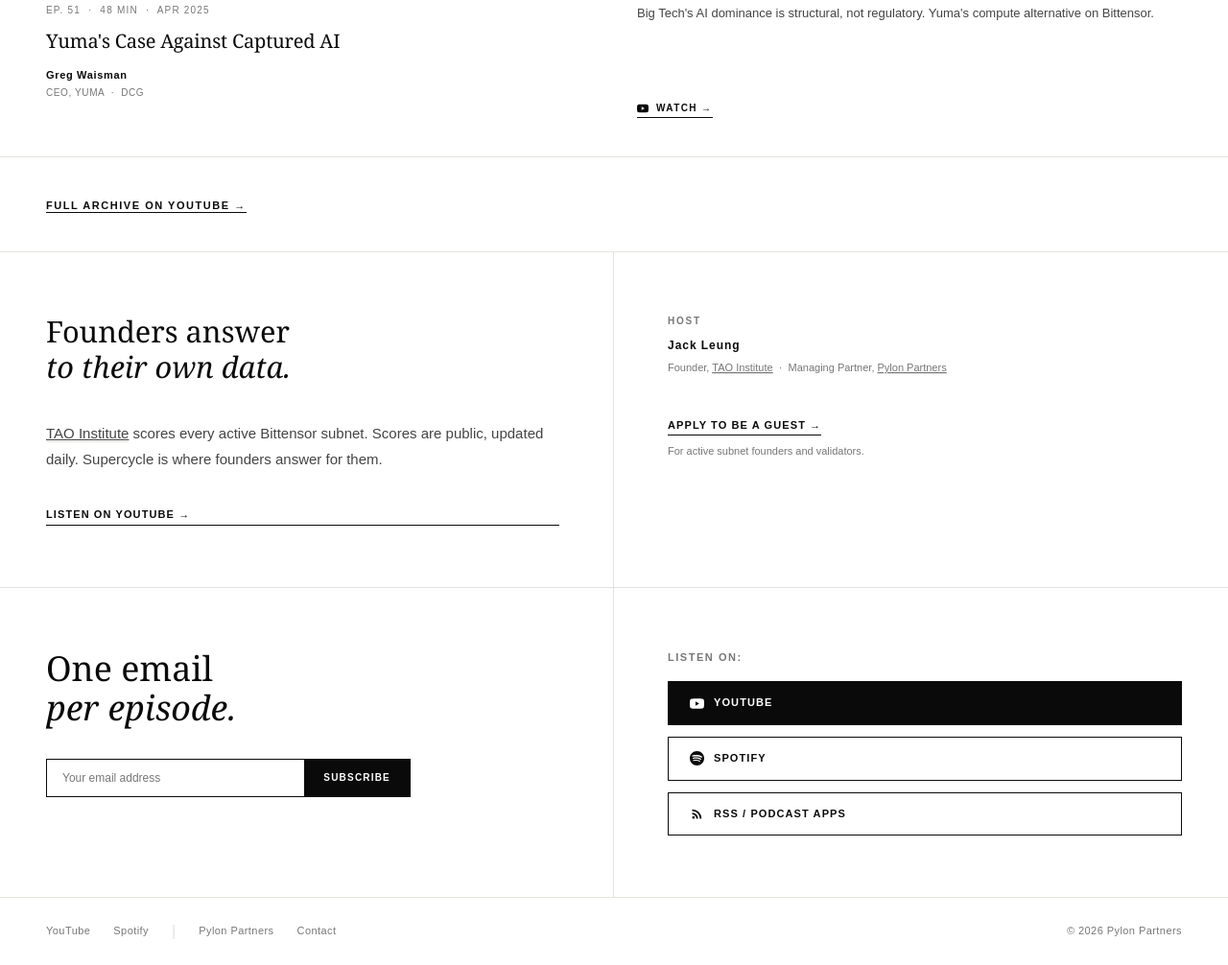
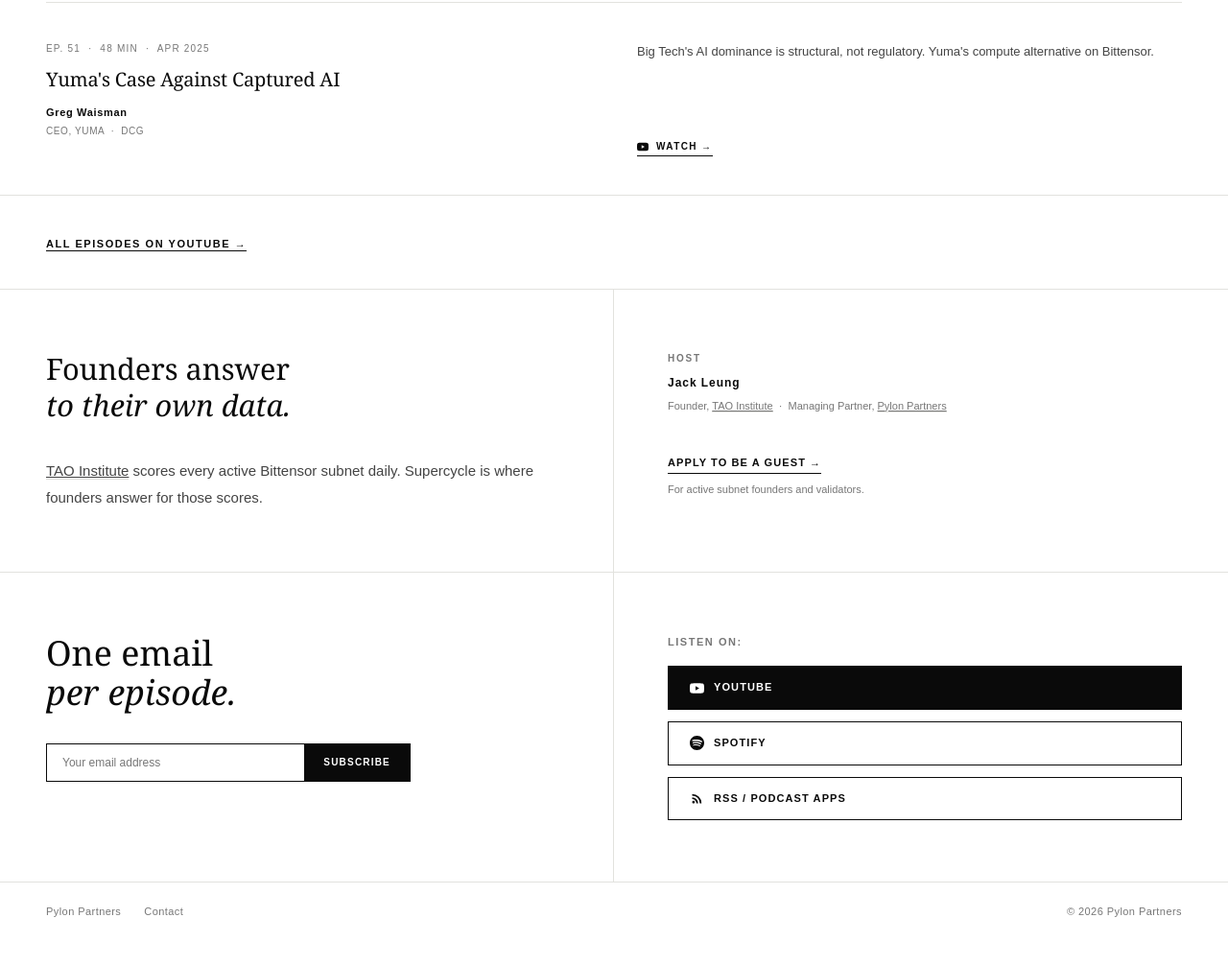
Before and after one commit to HaitzuPP/supercycle, a plain HTML site: page index.html in a window 1280 px wide. Shown: the part 885-1891 px from the top of the page at 96% size. After the commit the page ends 1867 px from the top, so only its background shows below. Drawn offline with Linux system fonts and the light colour scheme.

Commit message:
v79: ep label back in hero, stat #444, about body 2-sentence, remove listen CTA, footer stripped

```diff
--- a/index.html
+++ b/index.html
@@ -636,11 +636,13 @@
     <div class="hero-left">
       <p class="hero-eyebrow">Bittensor Research Podcast</p>
       <h1>Data before<br><em>narrative.</em></h1>
-      <p style="font-family:Arial,Helvetica,sans-serif;font-size:11px;color:var(--grey);letter-spacing:0.06em;margin-bottom:20px;">52 episodes &nbsp;&middot;&nbsp; Monthly</p>
+      <p style="font-family:Arial,Helvetica,sans-serif;font-size:11px;color:var(--mid-grey);letter-spacing:0.06em;margin-bottom:20px;">52 episodes &nbsp;&middot;&nbsp; Monthly</p>
       <p class="hero-desc">Jack opens every interview with the guest's live <a href="https://taoinstitute.xyz" target="_blank" rel="noopener" style="color:inherit;border-bottom:1px solid var(--border);">TAO Institute</a> score. Unfiltered.</p>
       <a href="#subscribe" class="btn-primary" style="margin-top:24px;">Get Episode Alerts &rarr;</a>
     </div>
     <div class="hero-right">
+      <div class="hero-ep-label">Ep. 52 &nbsp;&middot;&nbsp; May 2025</div>
+      <div class="hero-ep-title">Nova's Bet: Drug Discovery on a Bittensor Subnet</div>
       <div class="ep-iframe-wrap" id="ytThumb52">
         <img
           src="https://img.youtube.com/vi/py7DgwA1Tf4/maxresdefault.jpg"
@@ -707,7 +709,7 @@
   </div>
 
   <div class="archive-cta">
-    <a class="archive-link" href="https://www.youtube.com/@supercyclepod" target="_blank" rel="noopener">Full archive on YouTube &rarr;</a>
+    <a class="archive-link" href="https://www.youtube.com/@supercyclepod" target="_blank" rel="noopener">All episodes on YouTube &rarr;</a>
   </div>
 </section>
 
@@ -715,8 +717,7 @@
 <section id="about">
   <div class="about-left">
     <h2>Founders answer<br><em>to their own data.</em></h2>
-    <p style="font-family:Arial,Helvetica,sans-serif;font-size:15px;color:var(--mid-grey);line-height:1.82;"><a href="https://taoinstitute.xyz" target="_blank" rel="noopener" style="color:inherit;border-bottom:1px solid var(--border);">TAO Institute</a> scores every active Bittensor subnet. Scores are public, updated daily. Supercycle is where founders answer for them.</p>
-    <a href="https://www.youtube.com/@supercyclepod" target="_blank" rel="noopener" style="display:inline-block;font-family:Arial,Helvetica,sans-serif;font-size:11px;font-weight:700;letter-spacing:0.1em;text-transform:uppercase;color:var(--black);border-bottom:1px solid var(--black);padding-bottom:1px;text-decoration:none;">Listen on YouTube &rarr;</a>
+    <p style="font-family:Arial,Helvetica,sans-serif;font-size:15px;color:var(--mid-grey);line-height:1.82;"><a href="https://taoinstitute.xyz" target="_blank" rel="noopener" style="color:inherit;border-bottom:1px solid var(--border);">TAO Institute</a> scores every active Bittensor subnet daily. Supercycle is where founders answer for those scores.</p>
   </div>
   <div class="about-right">
     <div style="margin-bottom:36px;">
@@ -764,9 +765,6 @@
 <!-- FOOTER -->
 <footer>
   <div class="footer-left">
-    <a href="https://www.youtube.com/@supercyclepod" target="_blank" rel="noopener" class="footer-link">YouTube</a>
-    <a href="https://open.spotify.com/show/5rRPFMhJiH3bEcbqYVieAK" target="_blank" rel="noopener" class="footer-link">Spotify</a>
-    <span style="color:var(--border);user-select:none;">|</span>
     <a href="https://pylon.partners" target="_blank" rel="noopener" class="footer-link">Pylon Partners</a>
     <a href="mailto:jack@pylon.partners" class="footer-link">Contact</a>
   </div>
```
